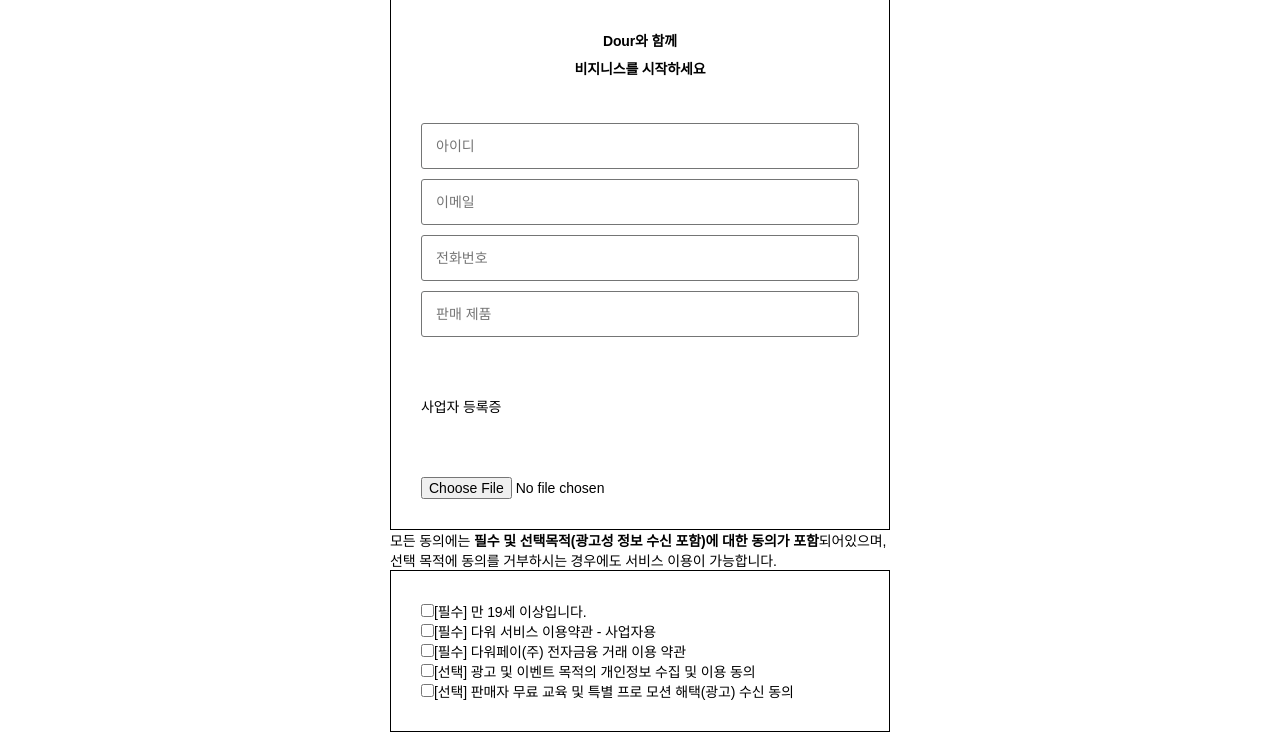
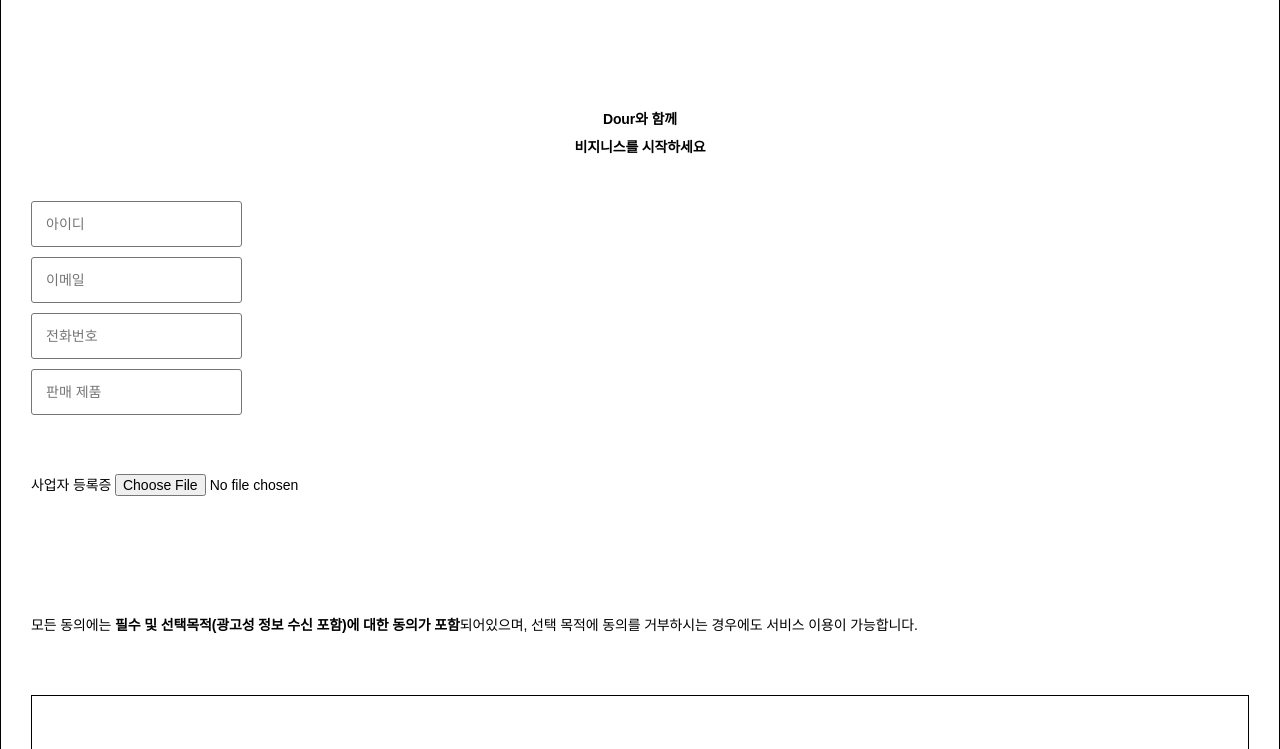
Before and after one commit to 5jwon/DourBest, a plain HTML site: page seller_application.html in a window 1280 px wide. Shown: the part 462-1211 px from the top of the page. Drawn offline with Linux system fonts and the light colour scheme.

Commit message:
commitgiwon

```diff
--- a/css/seller_application.css
+++ b/css/seller_application.css
@@ -29,7 +29,6 @@
 
 .seller-form {
     flex-direction: column;
-
 }
 
 .seller-form input[type=text] {
@@ -42,11 +41,8 @@
 }
 
 .outline{
+
     width: auto;
-}
-
-.wrapper {
-    width: min-content; /* 해당 텍스트의 너비에 맞추는거 */
 }
 
 .check-box{
--- a/seller_application.html
+++ b/seller_application.html
@@ -1,5 +1,6 @@
 <!DOCTYPE html>
 <html lang="en">
+
 <head>
     <meta charset="UTF-8">
     <meta http-equiv="X-UA-Compatible" content="IE=edge">
@@ -12,6 +13,7 @@
     <link rel="stylesheet" href="css/seller_application.css">
 
 </head>
+
 <body>
     <div class="wrapper">
         <!-- 헤더 -->
@@ -47,7 +49,8 @@
                         <div class="search-form">
                             <form action="" class="flex-wrapper">
                                 <input type="search" placeholder="Search">
-                                <button type="submit"><i class="fa-solid fa-magnifying-glass" style="color: #e54944;"></i></button>
+                                <button type="submit"><i class="fa-solid fa-magnifying-glass"
+                                        style="color: #e54944;"></i></button>
                             </form>
                         </div>
                     </div>
@@ -59,11 +62,11 @@
             <section>
                 <div class="seller-container">
 
-                    <div class="outline flex-wrapper">
+                    <div class="outline">
                         <h1><img class="logo" src="./resources/img/logo.jpeg" alt="DourBest로고"></h1>
                         <h1 class="saying">Dour와 함께 <br> 비지니스를 시작하세요</h1>
                         <div class="block2">
-                            <form action="" class="seller-form flex-wrapper">
+                            <form action="" class="seller-form">
                                 <input type="text" id="text1" placeholder="아이디">
                                 <input type="text" id="text1" placeholder="이메일">
                                 <input type="text" id="text1" placeholder="전화번호">
@@ -72,15 +75,9 @@
                                 <input type="file" name="file" id="file">
                             </form>
                         </div>
-                    </div>
                         <p id="outline-text">모든 동의에는 <span class="bold-type">필수 및 선택목적(광고성 정보 수신 포함)에 대한 동의가 포함</span>되어있으며,
                             선택 목적에 동의를 거부하시는 경우에도 서비스 이용이 가능합니다.
                         </p>
-                </div>
-            </section>
-        </main>
-
-        <section>
                         <div class="seller-container">
                             <div class="check-box">
                                 <input type="checkbox">[필수] 만 19세 이상입니다. <br>
@@ -95,8 +92,13 @@
 
                             </div>
                         </div>
+                    </div>
 
+                </div>
             </section>
+        </main>
+
+
 
         <a href="/seller_success.html" class="btn">판매자 신청하기</a>
 
@@ -110,5 +112,7 @@
         </footer>
     </div>
     </div>
+    <script src="./index.js"></script>
 </body>
+
 </html>
```
Lines whose indentation alone changed are shown as unchanged.
